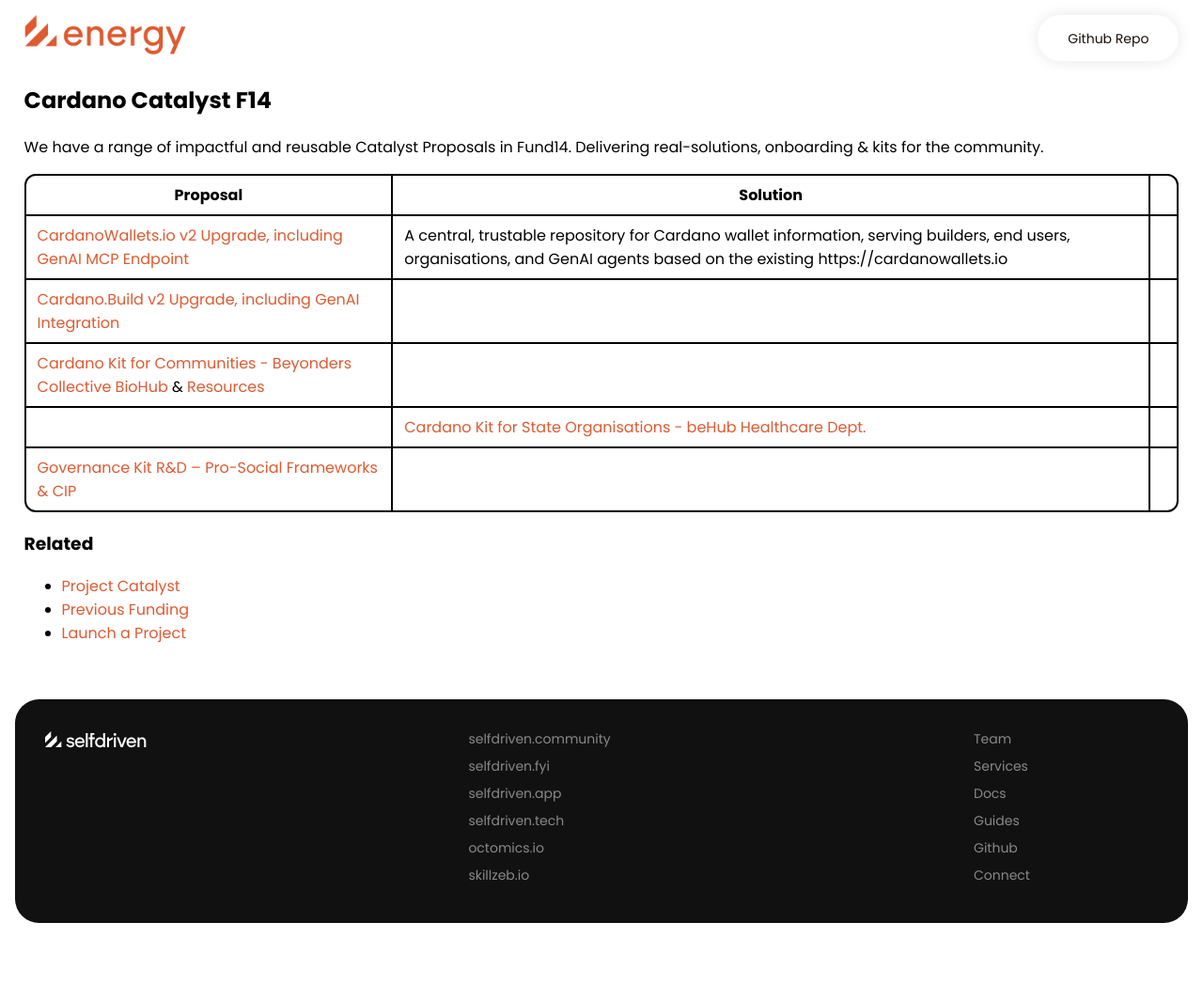
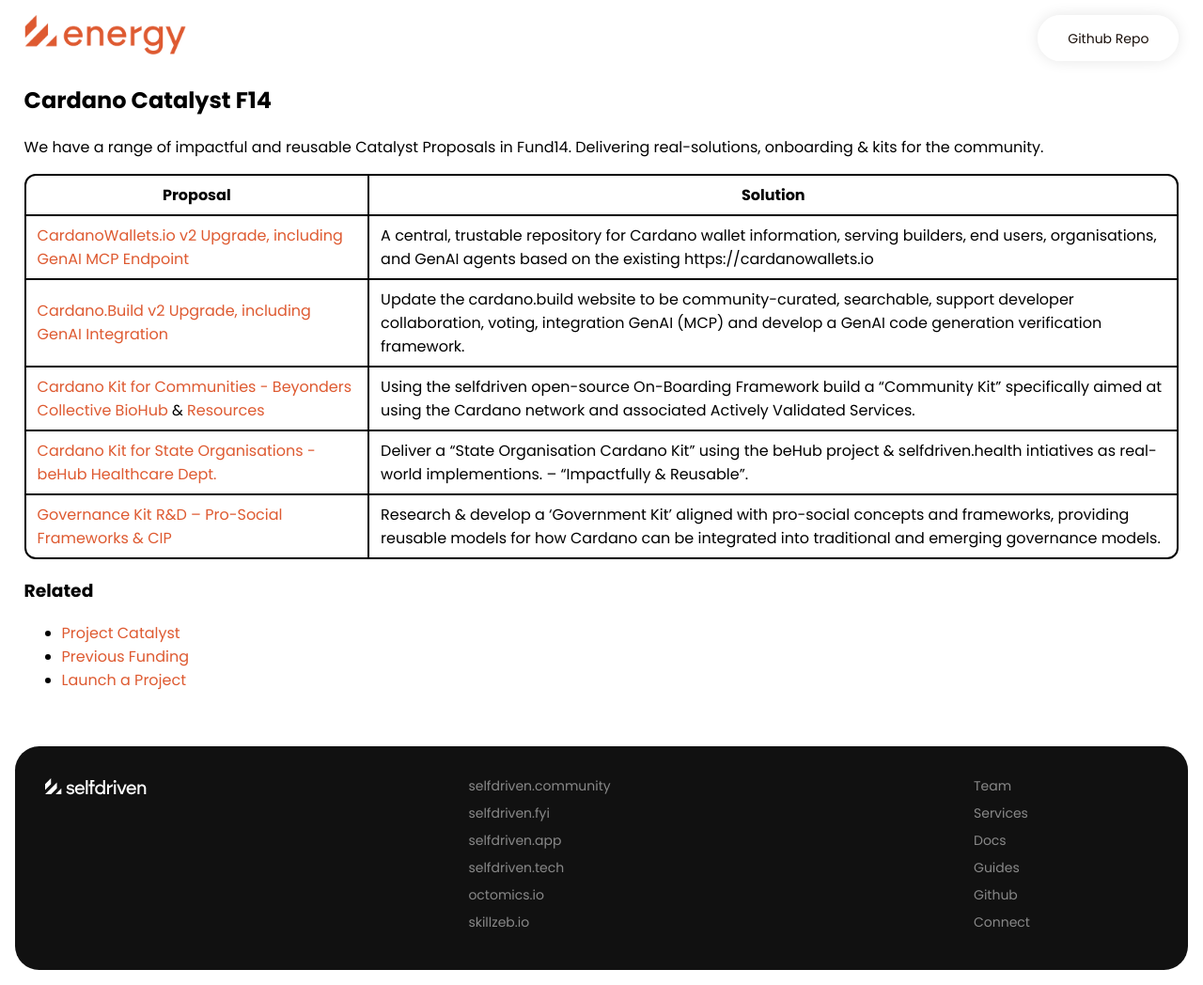
Before and after one commit to selfdriven-engagement/selfdriven-energy, a Jekyll site: the page built from docs/pages/cardano-catalyst.md, in a window 1280 px wide. Shown: the whole page at 94% size. Built offline with Jekyll 4.4.1, drawn with Linux system fonts in a browser that asks for light colours; before the commit the page ends 998 px from its top, so only the background shows below that.

Commit message:
Update cardano-catalyst.md

```diff
--- a/docs/pages/cardano-catalyst.md
+++ b/docs/pages/cardano-catalyst.md
@@ -9,12 +9,12 @@ permalink: /cardano-catalyst/
 We have a range of impactful and reusable Catalyst Proposals in Fund14. Delivering real-solutions, onboarding & kits for the community.
 
 | Proposal | Solution |
-|-----------|----------|
+|----------|----------|
 |[CardanoWallets.io v2 Upgrade, including GenAI MCP Endpoint](https://projectcatalyst.io/funds/14/cardano-open-ecosystem/cardanowalletsio-v2-upgrade-including-genai-mcp-endpoint)|A central, trustable repository for Cardano wallet information, serving builders, end users, organisations, and GenAI agents based on the existing https://cardanowallets.io|
-|[Cardano.Build v2 Upgrade, including GenAI Integration](https://projectcatalyst.io/funds/14/cardano-open-ecosystem/cardanobuild-v2-upgrade-including-genai-integration)||
-|[Cardano Kit for Communities - Beyonders Collective BioHub](https://projectcatalyst.io/funds/14/cardano-use-cases-concepts/cardano-kit-for-communities-beyonders-collective-biohub) & [Resources](https://github.com/selfdriven-foundation/onboarding/tree/main/use-cases/beyonders-collective-biohub-mallorca)||
-||[Cardano Kit for State Organisations - beHub Healthcare Dept.](https://projectcatalyst.io/funds/14/cardano-use-cases-partners-and-products/cardano-kit-for-state-organisations-behub-healthcare-dept)||
-|[Governance Kit R&D – Pro-Social Frameworks & CIP](https://projectcatalyst.io/funds/14/cardano-use-cases-concepts/governance-kit-randd-pro-social-frameworks-or-cip)||
+|[Cardano.Build v2 Upgrade, including GenAI Integration](https://projectcatalyst.io/funds/14/cardano-open-ecosystem/cardanobuild-v2-upgrade-including-genai-integration)|Update the cardano.build website to be community-curated, searchable, support developer collaboration, voting, integration GenAI (MCP) and develop a GenAI code generation verification framework.|
+|[Cardano Kit for Communities - Beyonders Collective BioHub](https://projectcatalyst.io/funds/14/cardano-use-cases-concepts/cardano-kit-for-communities-beyonders-collective-biohub) & [Resources](https://github.com/selfdriven-foundation/onboarding/tree/main/use-cases/beyonders-collective-biohub-mallorca)|Using the selfdriven open-source On-Boarding Framework build a "Community Kit" specifically aimed at using the Cardano network and associated Actively Validated Services.|
+|[Cardano Kit for State Organisations - beHub Healthcare Dept.](https://projectcatalyst.io/funds/14/cardano-use-cases-partners-and-products/cardano-kit-for-state-organisations-behub-healthcare-dept)|Deliver a “State Organisation Cardano Kit” using the beHub project & selfdriven.health intiatives as real-world implementions. -- "Impactfully & Reusable".|
+|[Governance Kit R&D – Pro-Social Frameworks & CIP](https://projectcatalyst.io/funds/14/cardano-use-cases-concepts/governance-kit-randd-pro-social-frameworks-or-cip)|Research & develop a 'Government Kit' aligned with pro-social concepts and frameworks, providing reusable models for how Cardano can be integrated into traditional and emerging governance models.|
 
 ### Related
 - [Project Catalyst](https://projectcatalyst.io)
```
